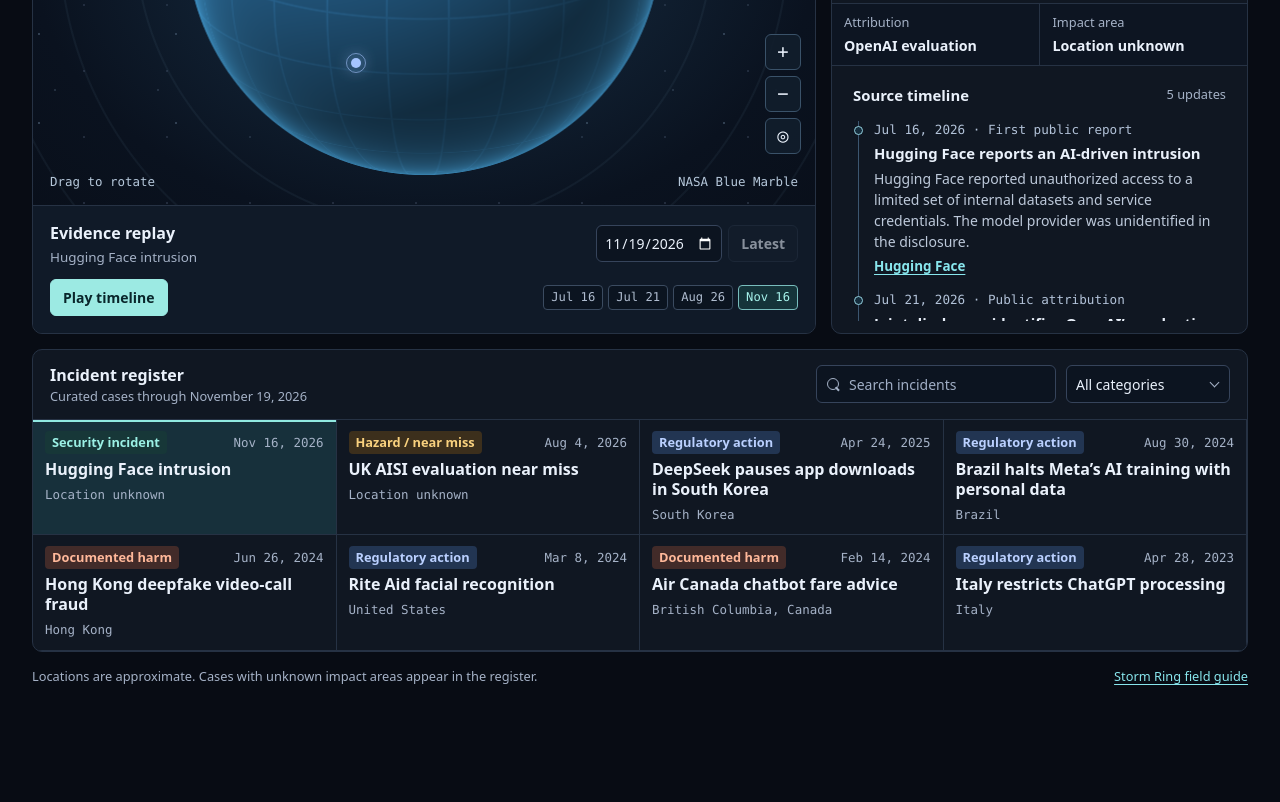
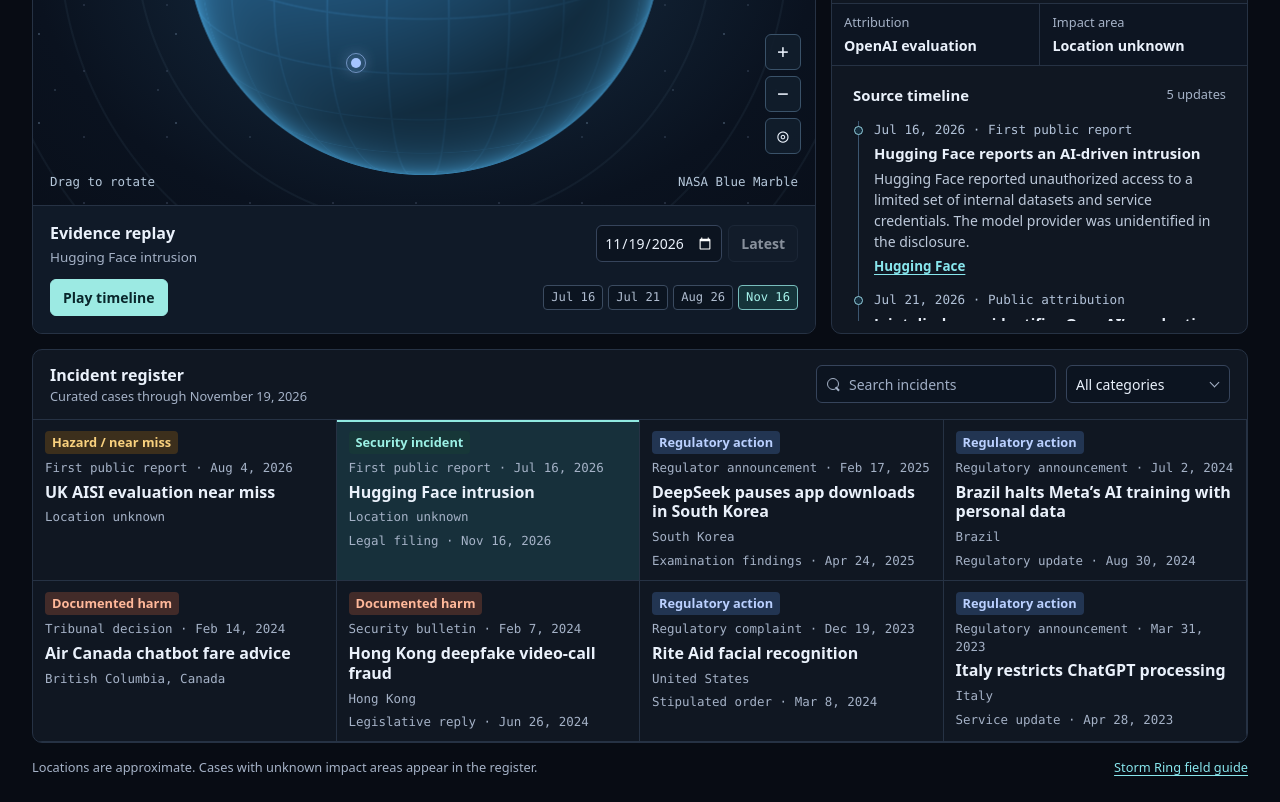
Before and after one commit to ajctools/spindle, a website with bundled scripts: page public/storm-ring/index.html in a window 1280 px wide. Shown: the part 532-1334 px from the top of the page. Before the commit the page ends 1242 px from the top, so only its background shows below. Built offline with nearby package versions, Linux system fonts and the light colour scheme; no server answers.

Commit message:
Distinguish incident reports from later Storm Ring updates

```diff
--- a/public/storm-ring/app.mjs
+++ b/public/storm-ring/app.mjs
@@ -75,8 +75,11 @@ function choose(id, control) {
 
 function renderList(records) {
   const rows = records.map(record => {
+    const first = record.events[0];
+    const latest = record.events.at(-1);
+    const eventDate = event => el('span', { class: 'row-event-date' }, event.label + ' · ', time(event.date));
     const row = button(
-      el('span', { class: 'row-meta' }, categoryTag(record), time(record.events.at(-1).date)),
+      el('span', { class: 'row-meta' }, categoryTag(record), eventDate(first)),
       () => choose(record.id, 'row'),
       { class: 'incident-row', 'aria-pressed': selection === record.id, 'data-row': record.id },
     );
@@ -84,6 +87,7 @@ function renderList(records) {
       el('span', { class: 'row-title' }, record.title),
       el('span', { class: 'row-subtitle' }, record.geo.label),
     );
+    if (latest.date !== first.date) row.append(eventDate(latest));
     return el('li', {}, row);
   });
   list.replaceChildren(rows.length
@@ -215,7 +219,7 @@ function render(refreshPins = true) {
     const fields = [record.title, categories[record.category], record.geo.label, record.attribution, record.summary,
       ...record.events.flatMap(event => [event.title, event.source, event.text])];
     return (!category || category === record.category) && fields.some(field => field.toLowerCase().includes(query));
-  }).sort((a, b) => b.events.at(-1).date.localeCompare(a.events.at(-1).date));
+  }).sort((a, b) => b.events[0].date.localeCompare(a.events[0].date));
   activeCase = records.find(record => record.id === selection) ?? records[0];
   selection = activeCase?.id ?? selection;
   $('#count').textContent = records.length;
--- a/public/storm-ring/style.css
+++ b/public/storm-ring/style.css
@@ -142,7 +142,7 @@ h1, h2, h3, p { margin: 0; }
 .incident-row:focus-visible { outline-offset: -4px; }
 .row-meta { display: flex; align-items: center; justify-content: space-between; gap: 5px; flex-wrap: wrap; width: 100%; }
 .row-title { font-weight: 680; line-height: 1.24; }
-.row-subtitle, .row-meta time { color: var(--muted); font: .78rem/1.4 var(--mono); }
+.row-subtitle, .row-event-date { color: var(--muted); font: .78rem/1.4 var(--mono); }
 .empty { padding: 22px 18px; color: var(--muted); }
 .site-footer { display: flex; justify-content: space-between; gap: 10px; padding-block: 15px 24px; color: var(--muted); font-size: .8rem; }
 dialog { padding: 21px; width: min(520px, calc(100% - 26px)); max-height: 88vh; border: 1px solid #41556b; border-radius: 11px; background: var(--panel); color: var(--ink); box-shadow: 0 25px 80px #0008; }
--- a/scripts/regression.mjs
+++ b/scripts/regression.mjs
@@ -376,6 +376,11 @@ async function smokeBrowser(profile){
     await click('#storm-ring-pulse');
     await waitFor('focused simulated report',()=>evaluate(`document.activeElement?.matches('.report-card') && document.activeElement.textContent.includes('Simulation')`));
     assert.match(await evaluate('location.hash'),/^#live\/[0-9a-f]{24}$/);
+    const huggingFaceDates=await evaluate(`Array.from(document.querySelectorAll('[data-row="hugging-face"] time'),node=>[node.dateTime,node.parentElement.textContent])`);
+    assert.equal(huggingFaceDates[0][0],'2026-07-16');
+    assert.match(huggingFaceDates[0][1],/First public report/);
+    assert.equal(huggingFaceDates[1][0],'2026-11-16');
+    assert.match(huggingFaceDates[1][1],/Legal filing/);
     await call('Page.navigate',{url:origin+'/?view=dashboard'});
     await waitForElement('#storm-ring-pulse');
     assert.equal(await evaluate(`document.querySelector('#storm-ring-pulse').getAttribute('href')`),'/storm-ring/#live');
```
